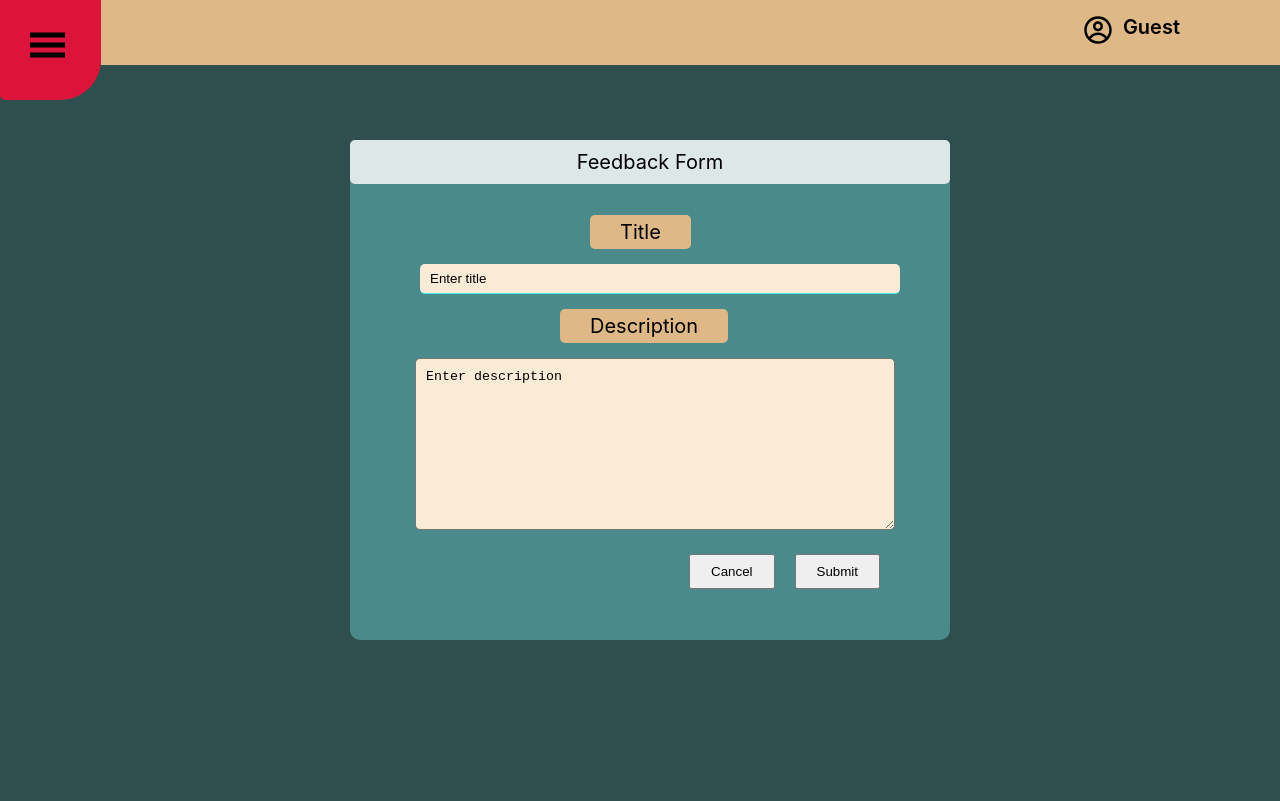
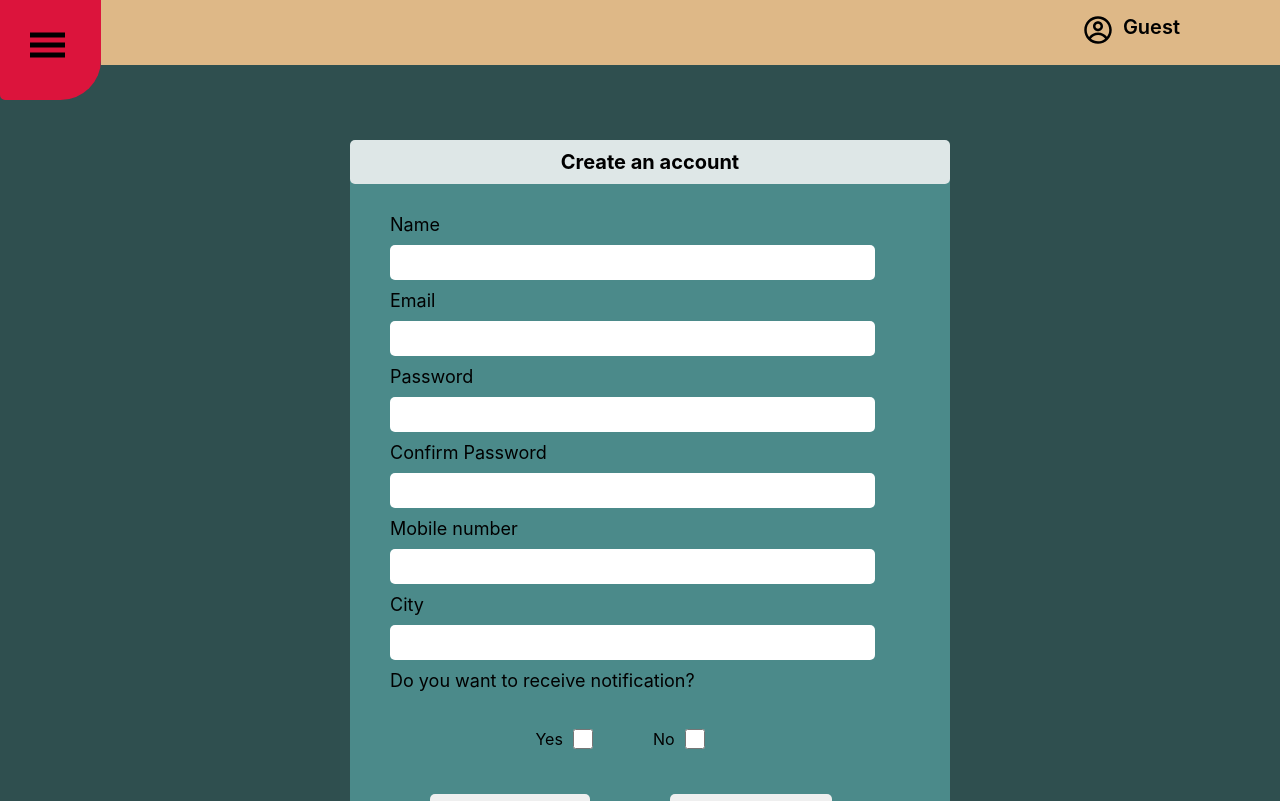
Before and after one commit to Guruaswin/Weather-Forecaster, a React (Create React App) app: page / in a window 1280 px wide. Shown: the top 801 px of the page. Built offline with nearby package versions, Linux system fonts and the light colour scheme.

Commit message:
Added all pages

```diff
--- a/src/App.js
+++ b/src/App.js
@@ -1,13 +1,15 @@
 import FirstPage from './components/js/FirstPage';
 import LoginPage from './components/js/LoginPage';
 import FeedBack from './components/js/FeebackPage';
+import CreateAccountPage from './components/js/CreateAccountPage';
 
 const App = () => {
   return (
     <>
       {/* <FirstPage /> */}
       {/* <LoginPage /> */}
-      <FeedBack />
+      {/* <FeedBack /> */}
+      <CreateAccountPage />
     </>
   );
 }
--- /dev/null
+++ b/src/components/css/createAccountPage.css
@@ -0,0 +1,99 @@
+*{
+    padding: 0;
+    margin: 0;
+    box-sizing: border-box;
+  }
+  body{
+    background-color: darkslategray;
+  }
+  .topSection{
+    display: flex;
+  }
+  .menuBar{
+    background-color: crimson;
+    height: 100px;
+    width: 110px;
+    border-bottom-right-radius: 40%;
+    border-bottom-left-radius: 5%;
+    display: block;
+  }
+  .hamBurger{
+    height: 40px;
+    width: 45px;
+    margin: 25px;
+    cursor: pointer;
+  }
+  .navBar{
+    background-color: burlywood;
+    width: 100%;
+    height: 65px;
+  }
+  .profileLogo{
+    float: right;
+    margin: 15px 5px;
+    height: 30px;
+    width: 30px;
+  }
+  .login{
+    float: right;
+    margin: 15px 100px 15px 5px;
+    font-weight: 600;
+    font-size: 20px;
+    cursor: pointer;
+  }
+  .createAccountForm{
+    background-color: rgb(75, 138, 138);
+    position: relative;
+    height: 780px;
+    width: 600px;
+    margin: 40px 350px;
+    border-radius: 10px;
+  }
+  .createAccountForm h3{
+    position: relative;
+    background-color: rgb(222, 231, 231);
+    font-size: 20px;
+    padding: 10px;
+    width: 100%;
+    text-align: center;
+    border-radius: 5px;
+  }
+  .createInputFields{
+    position: absolute;
+    margin: 20px;
+    width: 95%;
+    display: flex;
+    flex-direction: column;
+  }
+  .createInputFields label{
+    margin: 10px 20px;
+    font-size: 18px;
+  }
+  .createInputFields input{
+    width: 85%;
+    height: 35px;
+    margin: 0 20px;
+    border-radius: 5px;
+    border: none;
+  }
+  .notifications{
+    position: relative;
+    margin: 540px 40px 0;
+    display: flex;
+    flex-direction: row;
+    align-items: center;
+    justify-content: center;
+  }
+  .notifications input{
+    margin: 0 60px 0 10px;
+    height: 30px;
+    width: 20px;
+    border-radius: 5px;
+    border: none;
+  }
+  .createAccountForm button{
+    margin: 40px 0 0 80px;
+    padding: 8px 60px;
+    border-radius: 5px;
+    border: none;
+  }
--- /dev/null
+++ b/src/components/js/CreateAccountPage.jsx
@@ -0,0 +1,49 @@
+import React from 'react';
+import '../css/createAccountPage.css';
+
+import { GiHamburgerMenu } from 'react-icons/gi';
+import { CgProfile } from 'react-icons/cg';
+
+const CreateAccountPage = () => {
+    return (
+        <div className="createAccountPage">
+            <div className="topSection">
+                <div className="menuBar">
+                    <GiHamburgerMenu className='hamBurger' />
+                </div>
+                <div className="navBar">
+                    <ul className='login'>Guest</ul>
+                    <CgProfile className='profileLogo' />
+                </div>
+            </div>
+            <form action="" className='createAccountForm'>
+                <h3>Create an account</h3>
+                <div className='createInputFields'>
+                    <label>Name</label>
+                    <input type="text" />
+                    <label>Email</label>
+                    <input type="email" />
+                    <label>Password</label>
+                    <input type="password" />
+                    <label>Confirm Password</label>
+                    <input type="password" />
+                    <label>Mobile number</label>
+                    <input type="number" />
+                    <label>City</label>
+                    <input type="text" />
+                    <label>Do you want to receive notification?</label>
+                </div>
+                <div className="notifications">
+                    <label>Yes</label>
+                    <input type="checkbox" className='checkbox'/>
+                    <label>No</label>
+                    <input type="checkbox" className='checkbox'/>
+                </div>
+                <button>Create</button>
+                <button>Cancel</button>
+            </form>
+        </div>
+    );
+}
+
+export default CreateAccountPage;
--- a/src/components/js/FeebackPage.jsx
+++ b/src/components/js/FeebackPage.jsx
@@ -16,7 +16,7 @@ const FeedbackPage = () => {
                     <CgProfile className='profileLogo' />
                 </div>
             </div>
-            <form action="" className='feedbackForm'>
+            <form className='feedbackForm'>
                 <label>Feedback Form</label>
                 <div className="inputFields">
                     <label className='title'>Title</label>
```
